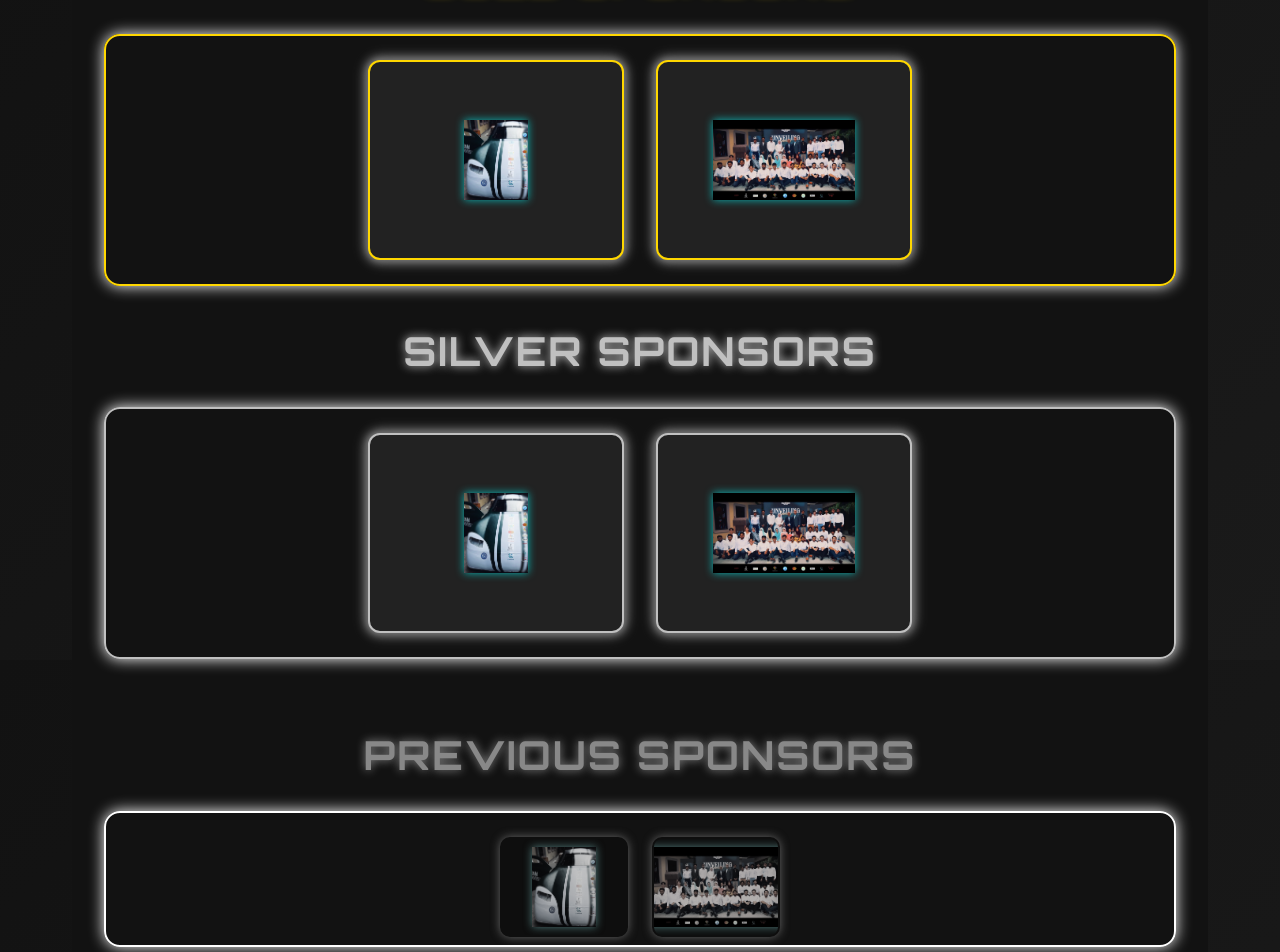
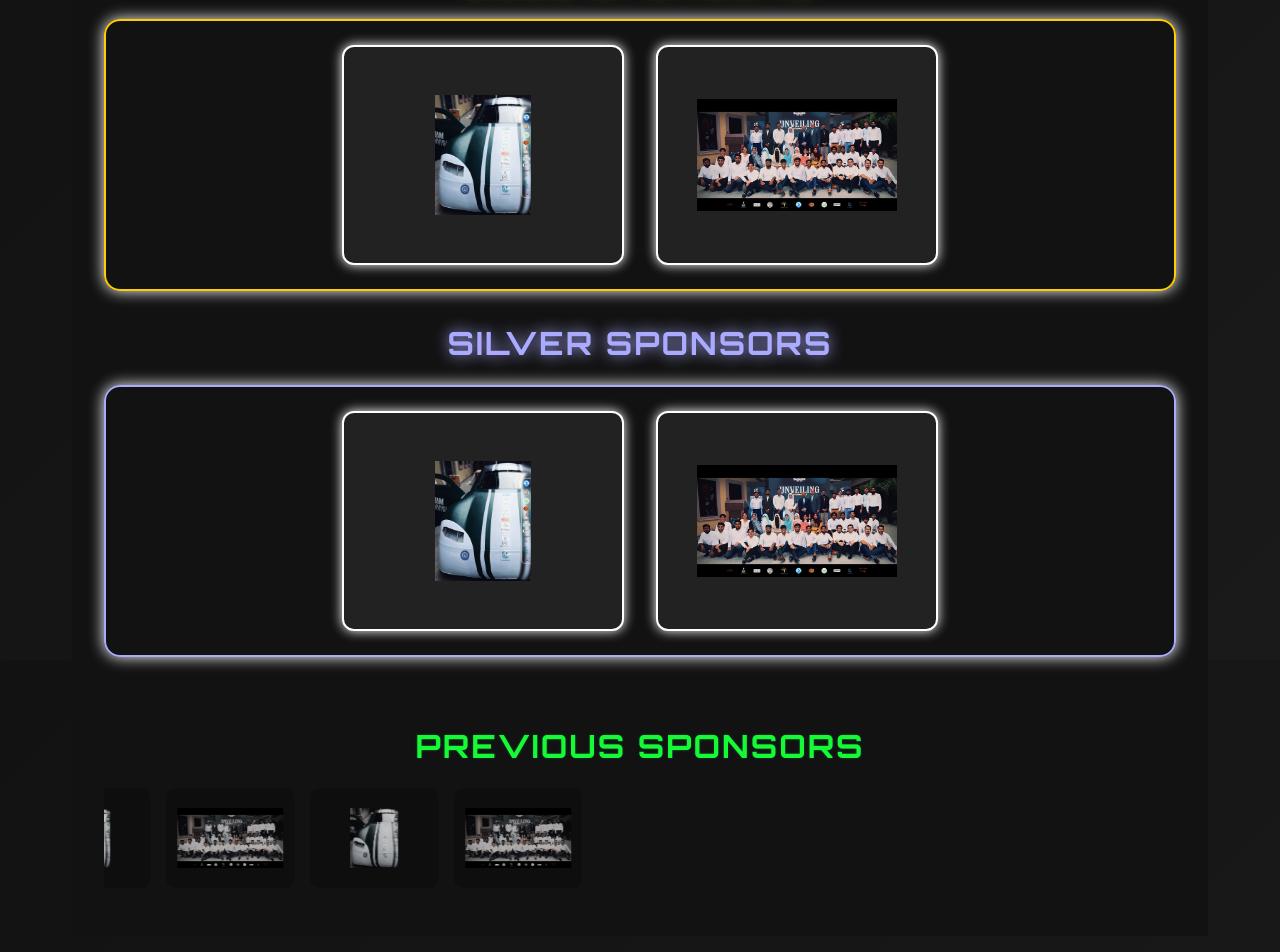
Before and after one commit to teamenvision/Envision-Website, a Next.js app: page /sponsors in a window 1280 px wide. Shown: the part 940-1892 px from the top of the page. Built offline with nearby package versions, Linux system fonts and the light colour scheme.

Commit message:
Sponsors

```diff
--- a/src/app/sponsors/page.tsx
+++ b/src/app/sponsors/page.tsx
@@ -1,87 +1,98 @@
-"use client";
-import React from "react";
+import sponsorData from "../../data/sponsors.json";
 import Image from "next/image";
-import sponsorsData from "../../data/sponsors.json";
 import "../../styles/sponsors.css";
 
-type Sponsor = {
-  name: string;
-  image: string;
-};
+export default function Sponsors() {
+  return (
+    <section className="sponsors-page">
+      {/* PLATINUM */}
+      <div className="tier-platinum">
+        <h2 className="tier-title">Platinum Sponsors</h2>
+        <div className="sponsors-grid">
+          {sponsorData.platinum.map((sponsor, idx) => (
+            <div className="sponsor-card" key={idx}>
+              <Image
+                src={sponsor.image}
+                alt={sponsor.name}
+                width={200}
+                height={120}
+                className="sponsor-logo"
+              />
+              <div className="sponsor-overlay">{sponsor.name}</div>
+            </div>
+          ))}
+        </div>
+      </div>
 
-type SponsorsSectionProps = {
-  title: string;
-  sponsors: Sponsor[];
-  tierColor: string;
-  isPrevious?: boolean;
-};
+      {/* GOLD */}
+      <div className="tier-gold">
+        <h2 className="tier-title">Gold Sponsors</h2>
+        <div className="sponsors-grid">
+          {sponsorData.gold.map((sponsor, idx) => (
+            <div className="sponsor-card" key={idx}>
+              <Image
+                src={sponsor.image}
+                alt={sponsor.name}
+                width={200}
+                height={120}
+                className="sponsor-logo"
+              />
+              <div className="sponsor-overlay">{sponsor.name}</div>
+            </div>
+          ))}
+        </div>
+      </div>
 
-const SponsorsSection: React.FC<SponsorsSectionProps> = ({
-  title,
-  sponsors,
-  tierColor,
-  isPrevious = false,
-}) => {
-  return (
-    <section className={`sponsors-section ${isPrevious ? "previous-section" : ""}`}>
-      <h2 style={{ color: tierColor }} className="sponsors-title">
-        {title}
-      </h2>
-      <div
-        className={`sponsors-grid ${isPrevious ? "previous-grid" : "active-grid"}`}
-        style={!isPrevious ? { borderColor: tierColor } : undefined}
-      >
-        {sponsors.map(({ name, image }, idx) => (
-          <div
-            key={idx}
-            className={`sponsor-card ${isPrevious ? "previous-card" : "active-card"}`}
-            style={!isPrevious ? { borderColor: tierColor } : undefined}
-            aria-label={name}
-            title={name}
-          >
-            <Image
-              src={image}
-              alt={name}
-              width={150}
-              height={80}
-              objectFit="contain"
-              className="sponsor-logo"
-              priority={true}
-            />
-            {!isPrevious && <div className="sponsor-overlay">{name}</div>}
+      {/* SILVER */}
+      <div className="tier-silver">
+        <h2 className="tier-title">Silver Sponsors</h2>
+        <div className="sponsors-grid">
+          {sponsorData.silver.map((sponsor, idx) => (
+            <div className="sponsor-card" key={idx}>
+              <Image
+                src={sponsor.image}
+                alt={sponsor.name}
+                width={200}
+                height={120}
+                className="sponsor-logo"
+              />
+              <div className="sponsor-overlay">{sponsor.name}</div>
+            </div>
+          ))}
+        </div>
+      </div>
+
+      {/* PREVIOUS Sponsors (MARQUEE) */}
+      <div className="previous-section">
+        <h2 className="tier-title">Previous Sponsors</h2>
+        <div className="marquee-container">
+          <div className="marquee-track">
+            {sponsorData.previous.map((sponsor, idx) => (
+              <div className="previous-card" key={idx}>
+                <Image
+                  src={sponsor.image}
+                  alt={sponsor.name}
+                  width={120}
+                  height={60}
+                  className="sponsor-logo"
+                />
+              </div>
+            ))}
+            {/* duplicate for smooth marquee loop */}
+            {sponsorData.previous.map((sponsor, idx) => (
+              <div className="previous-card" key={`dup-${idx}`}>
+                <Image
+                  src={sponsor.image}
+                  alt={sponsor.name}
+                  width={120}
+                  height={60}
+                  className="sponsor-logo"
+                />
+              </div>
+            ))}
           </div>
-        ))}
+        </div>
       </div>
     </section>
   );
-};
-
-export default function SponsorsPage() {
-  return (
-    <main className="sponsors-page">
-      <SponsorsSection
-        title="Platinum Sponsors"
-        sponsors={sponsorsData.platinum}
-        tierColor="#00FFFF"
-      />
-      <SponsorsSection
-        title="Gold Sponsors"
-        sponsors={sponsorsData.gold}
-        tierColor="#FFD700"
-      />
-      <SponsorsSection
-        title="Silver Sponsors"
-        sponsors={sponsorsData.silver}
-        tierColor="#C0C0C0"
-      />
-      {sponsorsData.previous && sponsorsData.previous.length > 0 && (
-        <SponsorsSection
-          title="Previous Sponsors"
-          sponsors={sponsorsData.previous}
-          tierColor="#888"
-          isPrevious
-        />
-      )}
-    </main>
-  );
 }
--- a/src/styles/sponsors.css
+++ b/src/styles/sponsors.css
@@ -1,23 +1,37 @@
-/* === Page Base === */
+/* === Base Styles === */
 .sponsors-page {
   padding: 3rem 2rem;
   background-color: #121212;
   color: white;
   max-width: 1200px;
   margin: 0 auto;
-  font-family: 'Orbitron', 'Courier New', monospace; /* Retro futuristic font */
+  font-family: 'Orbitron', 'Courier New', monospace;
   user-select: none;
 }
 
-/* === Section Titles === */
-.sponsors-title {
-  font-size: 2.5rem;
+/* === Tier Section Titles with Glow === */
+.tier-title {
+  font-size: 2rem;
   font-weight: 700;
-  text-shadow: 0 0 10px currentColor;
-  margin-bottom: 1.5rem;
+  margin-bottom: 1rem;
   text-align: center;
   text-transform: uppercase;
   letter-spacing: 2px;
+}
+
+.tier-platinum .tier-title {
+  color: #00ffff;
+  text-shadow: 0 0 15px #00ffff;
+}
+
+.tier-gold .tier-title {
+  color: #ffcc00;
+  text-shadow: 0 0 15px #ffcc00;
+}
+
+.tier-silver .tier-title {
+  color: #aaaaff;
+  text-shadow: 0 0 15px #aaaaff;
 }
 
 /* === Sponsors Grid === */
@@ -26,138 +40,143 @@
   flex-wrap: wrap;
   justify-content: center;
   gap: 2rem;
-  border: 2px solid;
+  padding: 1.5rem;
   border-radius: 16px;
-  padding: 1.5rem;
   position: relative;
   box-shadow: 0 0 15px currentColor;
   transition: box-shadow 0.3s ease;
 }
 
-/* Active Sponsors */
-.active-grid:hover {
-  box-shadow: 0 0 30px currentColor;
+.tier-platinum .sponsors-grid {
+  border: 2px solid #00ffff;
 }
 
-/* Individual Sponsor Cards */
+.tier-gold .sponsors-grid {
+  border: 2px solid #ffcc00;
+}
+
+.tier-silver .sponsors-grid {
+  border: 2px solid #aaaaff;
+}
+
 .sponsor-card {
-  position: relative;
   background-color: #222;
   border-radius: 12px;
-  border: 2px solid;
-  box-shadow: 0 0 12px rgba(0, 0, 0, 0.7);
-  width: 20vw;
-  height: 200px;
+  border: 2px solid currentColor;
+  width: 22vw;
+  height: 220px;
   display: flex;
   align-items: center;
   justify-content: center;
-  cursor: pointer;
-  transition:
-    box-shadow 0.3s ease,
-    transform 0.3s ease,
-    border-color 0.3s ease;
   overflow: hidden;
-  filter: drop-shadow(0 0 4px currentColor);
+  filter: drop-shadow(0 0 6px currentColor);
+  transition: transform 0.3s ease, box-shadow 0.3s ease;
 }
 
 .sponsor-card:hover {
-  box-shadow: 0 0 20px currentColor, 0 0 30px currentColor;
   transform: scale(1.05);
-  border-color: currentColor;
+  box-shadow: 0 0 20px currentColor;
 }
 
-/* Sponsor Logo */
 .sponsor-logo {
-  max-width: 100vw;
-  max-height: 100vh;
+  max-width: 100%;
+  max-height: 100%;
   object-fit: contain;
-  pointer-events: none;
-  filter: drop-shadow(0 0 4px #00ffffaa);
 }
 
-/* Sponsor Overlay (Name) on hover */
+/* === Sponsor Overlay on hover === */
 .sponsor-overlay {
   position: absolute;
   bottom: 0;
-  width: 100%;
   background: rgba(0, 255, 255, 0.85);
   color: #121212;
   font-weight: 700;
-  font-size: 0.85rem;
+  width: 100%;
   text-align: center;
-  padding: 0.25rem 0;
-  border-bottom-left-radius: 12px;
-  border-bottom-right-radius: 12px;
+  padding: 0.4rem 0;
   opacity: 0;
-  transition: opacity 0.25s ease;
-  pointer-events: none;
+  transition: opacity 0.3s ease;
 }
 
 .sponsor-card:hover .sponsor-overlay {
   opacity: 1;
-  pointer-events: auto;
 }
 
-/* === Previous Sponsors === */
+/* === Previous Sponsors (Marquee) === */
 .previous-section {
   margin-top: 4rem;
 }
 
-.previous-grid {
-  justify-content: center;
-  gap: 1.5rem;
-  flex-wrap: nowrap;
-  overflow-x: auto;
-  scrollbar-width: none;
-  padding-bottom: 0.5rem;
+.marquee-container {
+  overflow: hidden;
+  position: relative;
+  width: 100%;
 }
 
-.previous-grid::-webkit-scrollbar {
-  display: none;
+.marquee-track {
+  display: flex;
+  gap: 1rem;
+  animation: scroll-left 20s linear infinite;
+  width: max-content;
 }
 
 .previous-card {
   background-color: #111;
-  border-color: transparent !important;
   filter: grayscale(70%) brightness(0.8);
-  padding: 0.5rem;
   width: 10vw;
   height: 100px;
-  cursor: default;
-  box-shadow: none;
   border-radius: 10px;
-  flex-shrink: 0;
   display: flex;
   align-items: center;
   justify-content: center;
-  filter: grayscale(70%) brightness(0.8) drop-shadow(0 0 5px #666);
-  transition: filter 0.3s ease;
 }
 
-.previous-card:hover {
-  filter: none;
-  box-shadow: 0 0 8px #888;
+@keyframes scroll-left {
+  0% { transform: translateX(0); }
+  100% { transform: translateX(-50%); }
 }
 
-/* === Responsive === */
+/* === Mobile View === */
 @media (max-width: 768px) {
-  .sponsors-grid,
-  .previous-grid {
+  .sponsors-grid {
+    padding-left: 0;
+    padding-right: 0;
+    gap: 1rem;
     flex-wrap: nowrap;
     overflow-x: auto;
-    padding: 1rem 0;
+    scroll-snap-type: x mandatory;
+    -webkit-overflow-scrolling: touch;
   }
-  .sponsor-card,
+
+  .sponsor-card {
+    box-sizing: border-box;
+  }
+
+  .tier-platinum .sponsors-grid {
+    flex-direction: column;
+    overflow-x: hidden;
+    gap: 1.5rem;
+  }
+
+  .tier-platinum .sponsor-card {
+    width: 90vw;
+    height: 250px;
+    flex-shrink: 0;
+    scroll-snap-align: center;
+  }
+
+  .tier-gold .sponsor-card,
+  .tier-silver .sponsor-card {
+    width: calc(100vw - 1rem); /* ensure full card fits */
+    height: 200px; /* adjust height per tier if needed */
+    flex-shrink: 0;
+    scroll-snap-align: center;
+  }
+
   .previous-card {
-    flex-shrink: 0;
-    width: 100vw;
-    height: 200px;
-    margin: 0 auto;
+    width: 50vw;
+    height: 80px;
   }
+
+  /* dots styles as before */
 }
-
-/* Scrollbar hidden for smooth look */
-.sponsors-grid::-webkit-scrollbar,
-.previous-grid::-webkit-scrollbar {
-  display: none;
-}
```
